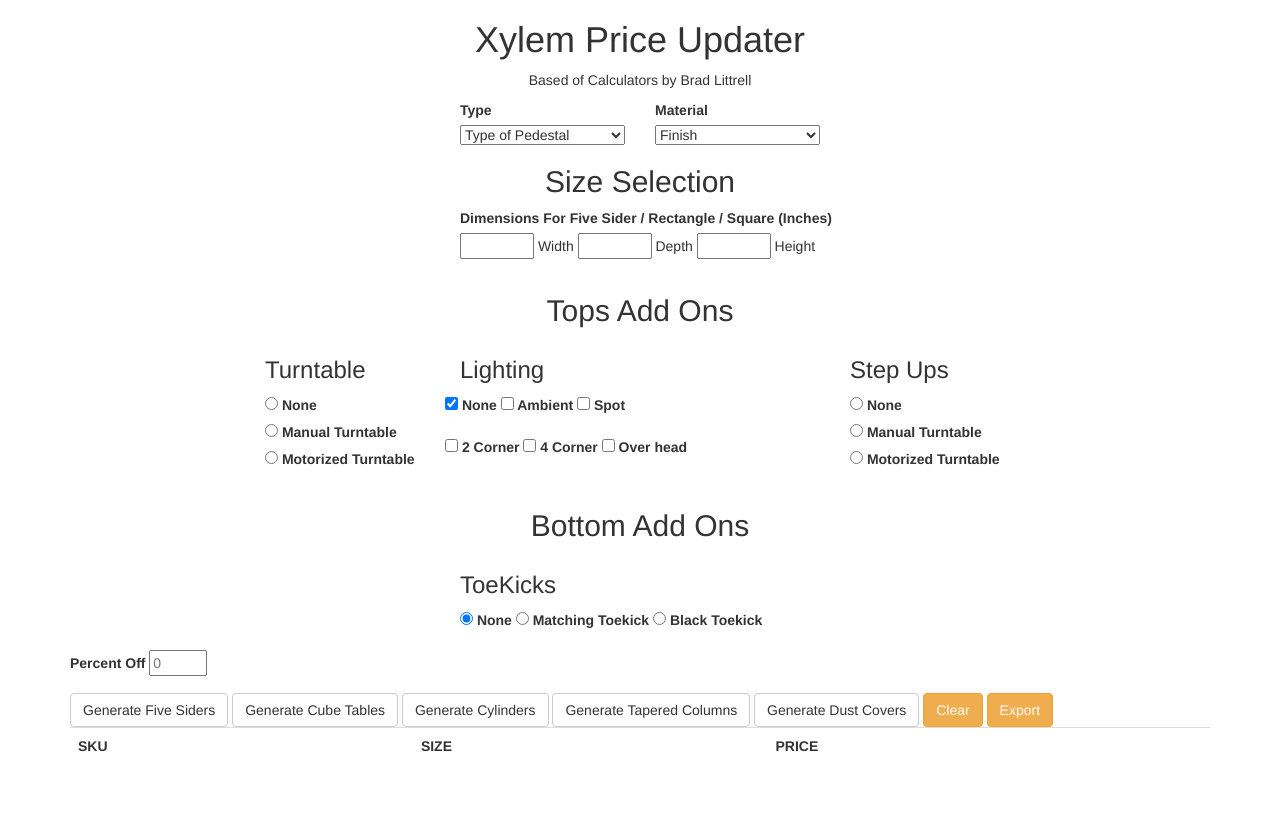
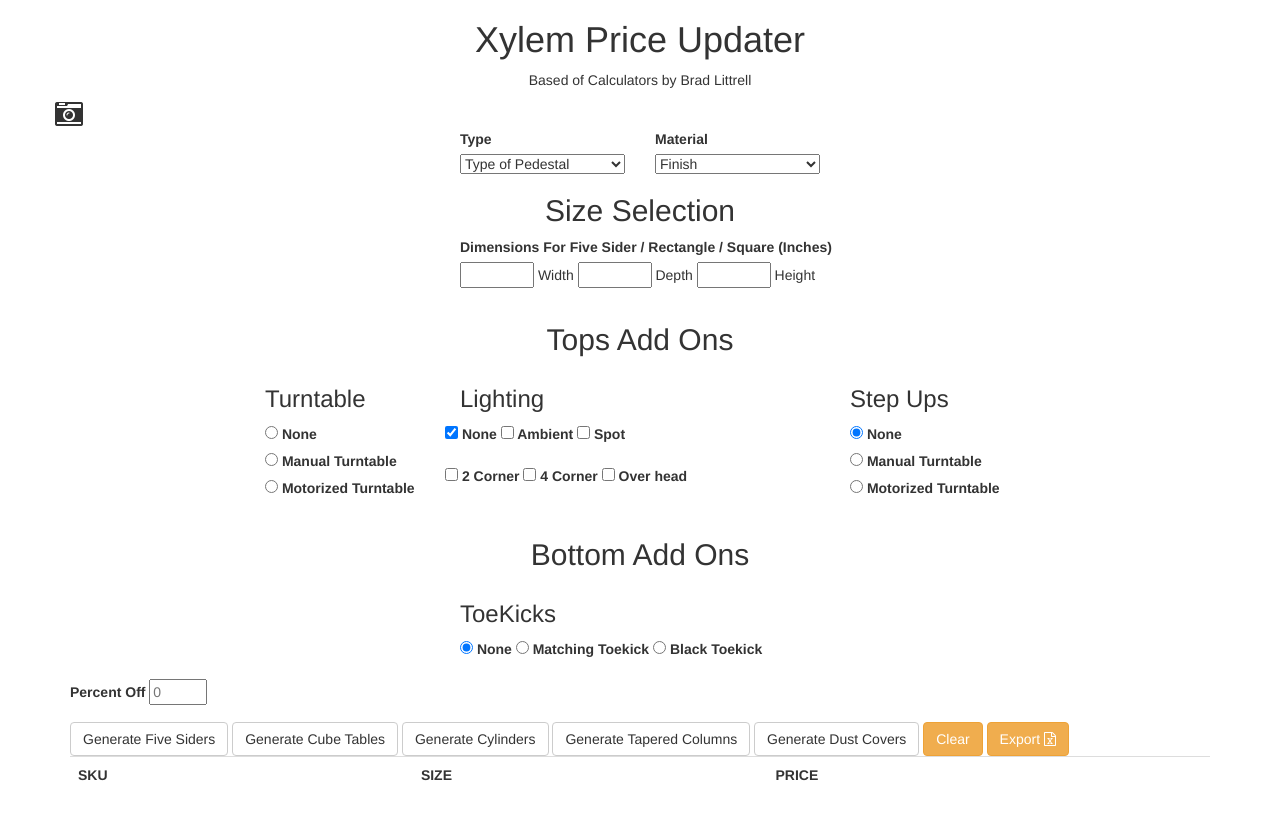
Before and after one commit to BrandonHBodine/SKUGenerationApp, a plain HTML site: page App/index.html in a window 1280 px wide. Drawn offline with nearby package versions, Linux system fonts and the light colour scheme.

Commit message:
Added Font Awesome to add some icons, have a lot of refactoring to do to make the custom input possible

```diff
--- a/App/index.html
+++ b/App/index.html
@@ -7,6 +7,7 @@
 	<link rel="stylesheet" href="css/main.css">
 	<link rel="stylesheet" src="//normalize-css.googlecode.com/svn/trunk/normalize.css" />
 	<link rel="stylesheet" href="https://maxcdn.bootstrapcdn.com/bootstrap/3.2.0/css/bootstrap.min.css">
+	<link href="//maxcdn.bootstrapcdn.com/font-awesome/4.2.0/css/font-awesome.min.css" rel="stylesheet">
 </head>
 <body>
 	<div class="container">
@@ -14,6 +15,7 @@
 		<div class="row">
 			<h1 class="text-center">Xylem Price Updater</h1>
 			<p class="text-center">Based of Calculators by Brad Littrell</p>
+			<i class="fa fa-camera-retro fa-2x"></i>
 		</div>
 		<div class="row">
 			<div class="col-md-2 col-md-offset-4">
@@ -130,15 +132,15 @@ Motorized Turntable
 				<div class="col-md-4 col-md-offset-4">
 					<h3>ToeKicks</h3>
 						<label>
-							<input name="turntable" type="radio" value="none" checked>
+							<input name="toekick" type="radio" value="none" checked>
 							None
 						</label>
 						<label>
-							<input name="turntable" type="radio" value="matchingToekick">
+							<input name="toekick" type="radio" value="matchingToekick">
 							Matching Toekick
 						</label>
 						<label>
-							<input name="turntable" type="radio" value="blackToekick">
+							<input name="toekick" type="radio" value="blackToekick">
 							Black Toekick
 						</label>
 					<div class="form-group">
@@ -161,7 +163,7 @@ Motorized Turntable
 				<button class="generate-tapered btn btn-default">Generate Tapered Columns</button>
 				<button class="generate-dust-cover btn btn-default">Generate Dust Covers</button>
 				<button class="clear-table btn btn-warning">Clear</button>
-				<a href="#" class="export"><button class="btn btn-warning">Export</button></a>
+				<a href="#" class="export"><button class="btn btn-warning">Export <i class="fa fa-file-excel-o"></i></button></a>
 				<div id="dvData">
 					<table class="table table-responsive table-hover">
 						<tbody id="price-table">
--- a/App/js/main.js
+++ b/App/js/main.js
@@ -27,6 +27,9 @@ var types = $("#types"),
 		calcVersion,
 		globalSizes = "",
 		main = {
+			"inputGen" : function() {
+			var calculaterType
+		},
 
 		};
 
```
